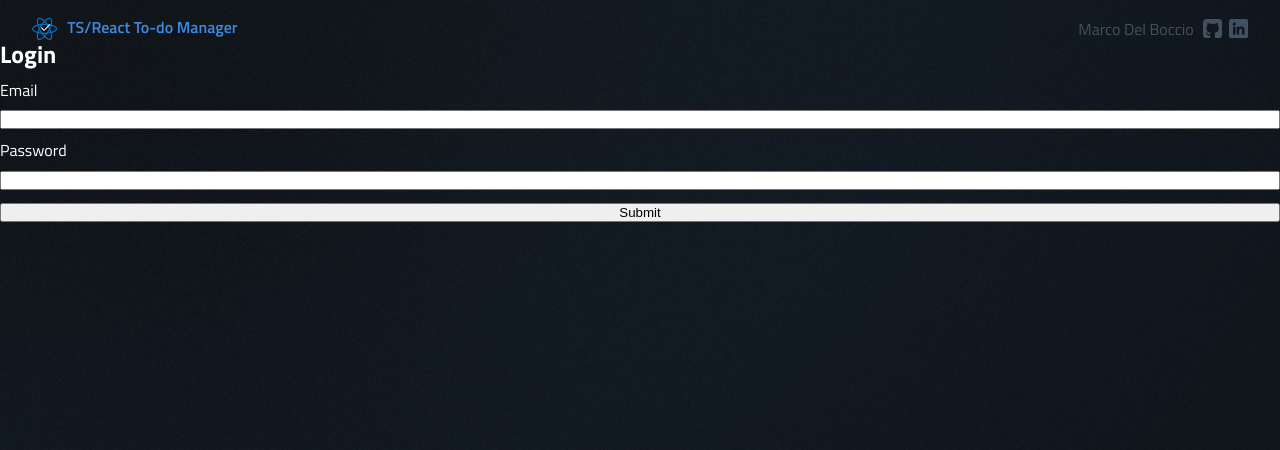
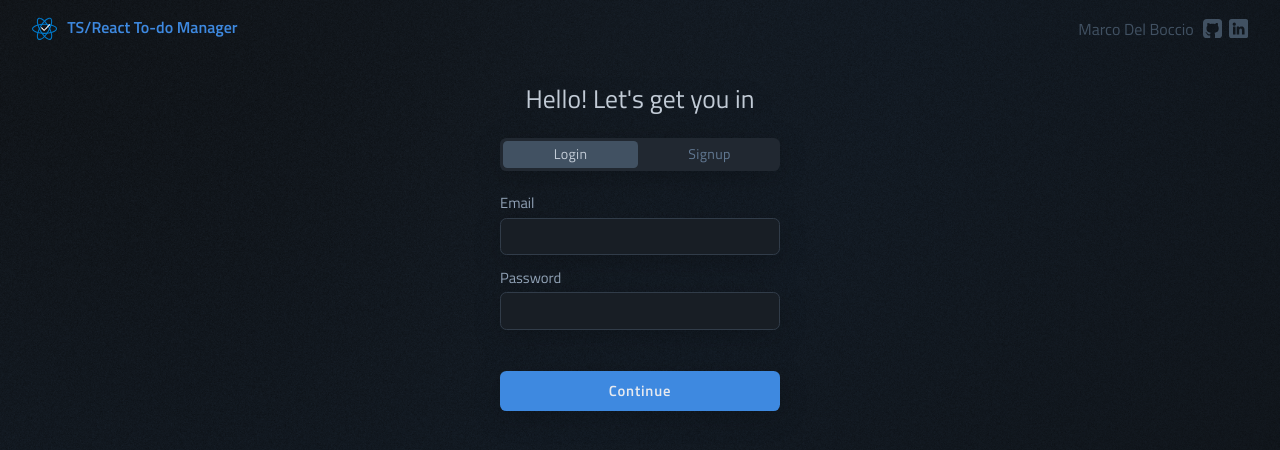
Before and after one commit to codentide/ts-react-todo-manager, a React (Vite) app: page /login in a window 1280 px wide. Shown: the top 450 px of the page. Built offline with nearby package versions, Linux system fonts and the light colour scheme; no server answers.

Commit message:
Feat: Adding form component and login styles

```diff
--- a/src/App.tsx
+++ b/src/App.tsx
@@ -6,30 +6,30 @@ import { Header } from './components'
 import { useAuthSync } from './hooks/useAuthSync'
 
 const App = () => {
+  const navigate = useNavigate()
   const user = useAuthStore((state) => state.user)
-  const isLoading = useAuthStore((state) => state.isLoading)
-  const navigate = useNavigate()
-
-  // Escucha y actualiza authStore
+  const authIsLoading = useAuthStore((state) => state.isLoading)
   useAuthSync()
 
   useEffect(() => {
-    if (isLoading) return
+    if (authIsLoading) return
 
     const path = location.pathname
 
     if (user) {
       if (user && path === '/login') navigate('/')
     } else if (path !== '/login') navigate('/login')
-  }, [user, isLoading, navigate])
+  }, [user, authIsLoading, navigate])
 
   return (
     <>
       <Header />
-      <Routes>
-        <Route path="/" element={<HomePage />} />
-        <Route path="/login" element={<AuthPage />} />
-      </Routes>
+      <main className="todo-container">
+        <Routes>
+          <Route path="/" element={<HomePage />} />
+          <Route path="/login" element={<AuthPage />} />
+        </Routes>
+      </main>
       <footer></footer>
     </>
   )
--- /dev/null
+++ b/src/components/Form.tsx
@@ -0,0 +1,25 @@
+import { type ReactNode } from 'react'
+
+interface Props {
+  onSubmit: (data: object) => void
+  className?: string
+  children: ReactNode | ReactNode[]
+}
+
+export const Form = ({ className, onSubmit, children }: Props) => {
+  const formClassName = `form-component ${className ? className : ''}`
+
+  function handleSubmit(event: React.FormEvent<HTMLFormElement>) {
+    event.preventDefault()
+
+    const form = event.target as HTMLFormElement
+    const data = Object.fromEntries(new FormData(form))
+    onSubmit(data)
+  }
+
+  return (
+    <form className={formClassName} onSubmit={handleSubmit}>
+      {children}
+    </form>
+  )
+}
--- /dev/null
+++ b/src/components/auth/LoginForm.tsx
@@ -0,0 +1,25 @@
+import type { LoginData } from '../../types'
+import { signIn } from '../../services'
+import { Form } from '../Form'
+
+export const LoginForm = () => {
+  const handleLogin = async (data: object) => {
+    signIn(data as LoginData)
+  }
+
+  return (
+    <Form className="login" onSubmit={handleLogin}>
+      <div className="form-element">
+        <label htmlFor="email">Email</label>
+        <input type="text" id="email" name="email" />
+      </div>
+
+      <div className="form-element">
+        <label htmlFor="password">Password</label>
+        <input type="password" id="password" name="password" />
+      </div>
+
+      <button>Continue</button>
+    </Form>
+  )
+}
--- a/src/pages/Auth.page.tsx
+++ b/src/pages/Auth.page.tsx
@@ -1,34 +1,27 @@
-import type { FormEvent } from 'react'
-import { signIn } from '../services/auth.service'
+import { useState } from 'react'
+import { LoginForm } from '../components/auth/LoginForm'
+import { useAuthStore } from '../store/auth.store'
 
 export const AuthPage = () => {
-  const handleSubmit = async (event: FormEvent<HTMLFormElement>) => {
-    event.preventDefault()
-    const form = event.target as HTMLFormElement
-
-    const userData = Object.fromEntries(new FormData(form)) as {
-      email: string
-      password: string
-    }
-
-    const data = await signIn(userData)
-
-    console.log(data)
-  }
+  const authIsLoading = useAuthStore((state) => state.isLoading)
+  const [isLogin, setIsLogin] = useState<boolean>(true)
 
   return (
-    <section>
-      <h1>Login</h1>
-      <br />
-      <form onSubmit={handleSubmit} style={{ display: 'flex', flexDirection: 'column', gap: '.8rem' }}>
-        <label htmlFor="email">Email</label>
-        <input type="text" id="email" name="email" />
-        <label htmlFor="password">Password</label>
+    <section className="auth-page">
+      <h3>Hello! Let's get you in</h3>
 
-        <input type="password" id="password" name="password" />
+      <div className="auth-page__switch">
+        <span className={isLogin ? 'active' : ''} onClick={() => setIsLogin(true)}>
+          Login
+        </span>
+        <span className={!isLogin ? 'active' : ''} onClick={() => setIsLogin(false)}>
+          Signup
+        </span>
+      </div>
 
-        <button>Submit</button>
-      </form>
+      {/* Aca abajo usar el router para cambiar entre login y signup */}
+
+      {authIsLoading ? 'CARGANDO' : isLogin ? <LoginForm /> : 'singup'}
     </section>
   )
 }
--- a/src/pages/Home.page.tsx
+++ b/src/pages/Home.page.tsx
@@ -13,7 +13,7 @@ export const HomePage = () => {
   }, [getTodos])
 
   return (
-    <main className="todo-container">
+    <>
       <p>{user?.email}</p>
       <br />
       <button onClick={signOut}>Logout</button>
@@ -21,6 +21,6 @@ export const HomePage = () => {
       <TodoCreate />
       <TodoList />
       <TodoControls />
-    </main>
+    </>
   )
 }
--- /dev/null
+++ b/src/scss/components/Form.scss
@@ -0,0 +1,57 @@
+@use '../base/colors' as c;
+
+.form-component {
+  display: flex;
+  flex-direction: column;
+  gap: 1rem;
+
+  width: 280px;
+  // padding: 1rem;
+  border-radius: 0.4rem;
+
+  .form-element {
+    display: flex;
+    flex-direction: column;
+    gap: 0.4rem;
+
+    // background-color: red;
+
+    label {
+      font-size: 0.92rem;
+      color: c.$color-neutral-600;
+    }
+
+    input {
+      padding: 0.64rem 0.8rem;
+      border-radius: 0.4rem;
+
+      color: c.$color-neutral-600;
+      outline: 1px solid transparent;
+      border: 1px solid c.$color-neutral-1100;
+      background-color: c.$color-neutral-1250;
+
+      transition: all 0.4s ease;
+
+      &:focus {
+        outline-color: c.$color-neutral-1000;
+      }
+    }
+  }
+  button {
+    padding: 0.52rem 0.8rem;
+    border-radius: 0.4rem;
+
+    font-family: inherit;
+    font-size: 0.92rem;
+    font-weight: 600;
+    letter-spacing: 0.05rem;
+
+    border: none;
+    background-color: c.$color-primary-600;
+    color: c.$color-neutral-200;
+
+    margin-top: 1.6rem;
+
+    cursor: pointer;
+  }
+}
--- /dev/null
+++ b/src/scss/pages/AuthPage.scss
@@ -0,0 +1,49 @@
+@use '../base/colors' as c;
+
+.auth-page {
+  display: flex;
+  flex-direction: column;
+  align-items: center;
+  gap: 1.6rem;
+
+  h3 {
+    font-size: 1.6rem;
+    font-weight: 500;
+
+    color: c.$color-neutral-400;
+  }
+
+  .auth-page__switch {
+    display: flex;
+    align-items: center;
+    gap: 0.28rem;
+
+    width: 280px;
+    padding: 0.2rem;
+    border-radius: 0.4rem;
+
+    background-color: c.$color-neutral-1200;
+
+    span {
+      display: grid;
+      place-items: center;
+      width: 100%;
+
+      font-size: 0.88rem;
+      font-weight: 500;
+      letter-spacing: 0.02rem;
+
+      padding: 0.4rem 0.8rem;
+      border-radius: 0.28rem;
+
+      color: c.$color-neutral-800;
+
+      cursor: pointer;
+
+      &.active {
+        color: c.$color-neutral-400;
+        background-color: c.$color-neutral-1000;
+      }
+    }
+  }
+}
--- /dev/null
+++ b/src/services/index.ts
@@ -0,0 +1,2 @@
+export * from './auth.service'
+export * from './todo.service'
```
Also changed, not shown: src/scss/main.scss (+5 -6 lines), src/services/auth.service.ts (+3 -11 lines), src/types.d.ts (+5 -27 lines).
